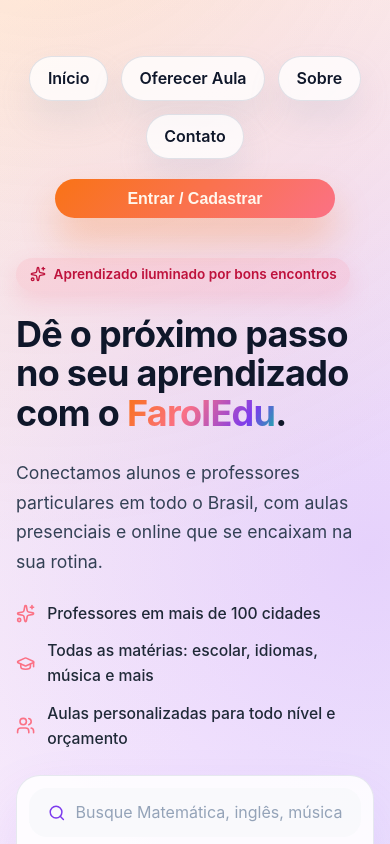
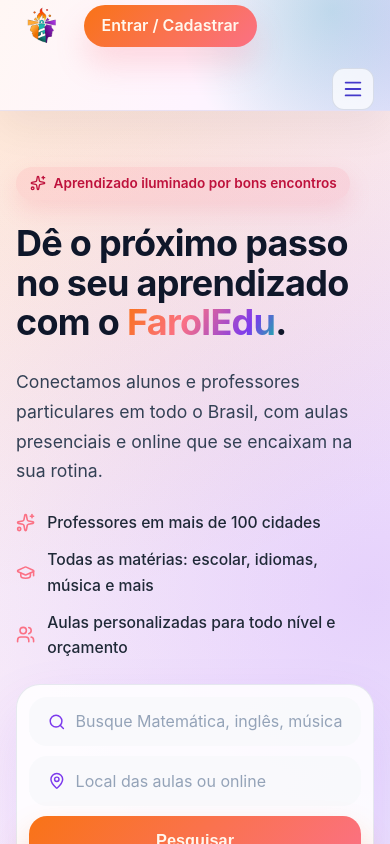
Before and after one commit to ZanonDeAndrade/farolEduApp, a React (Vite) app in the folder web/: page / in a window 390 px wide. Shown: the top 844 px of the page. Built offline with nearby package versions, Linux system fonts and the light colour scheme.

Commit message:
feat: ajuste header

```diff
--- a/web/src/App.tsx
+++ b/web/src/App.tsx
@@ -1,5 +1,6 @@
 import React from 'react';
 import { BrowserRouter as Router, Routes, Route } from 'react-router-dom';
+import Header from './components/Header/Header';
 import Hero from './components/Hero/Hero';
 import AboutSection from './components/AboutSection/AboutSection';
 import TeacherSection from './components/TeacherSection/TeacherSection';
@@ -24,6 +25,7 @@
   return (
     <Router>
       <div className="App">
+        <Header />
         <main>
           <Routes>
             <Route path="/" element={<HomePage />} />
--- a/web/src/components/Header/Header.css
+++ b/web/src/components/Header/Header.css
@@ -13,16 +13,18 @@
   display: flex;
   align-items: center;
   justify-content: space-between;
-  gap: clamp(var(--spacing-4), 4vw, var(--spacing-8));
-  min-height: 92px;
+  gap: clamp(1.5rem, 5vw, 3.5rem);
+  min-height: 82px;
   position: relative;
   z-index: 1;
 }
 
-.nav-brand {
+.nav-left {
   display: inline-flex;
   align-items: center;
-  gap: clamp(var(--spacing-3), 3vw, var(--spacing-5));
+  gap: clamp(1.2rem, 3vw, 2.5rem);
+  flex: 0 0 auto;
+  flex-wrap: nowrap;
 }
 
 .nav-toggle {
@@ -63,29 +65,36 @@
 }
 
 .logo-icon {
-  width: clamp(48px, 7vw, 72px);
-  height: clamp(48px, 7vw, 72px);
+  width: clamp(72px, 9vw, 112px);
+  height: clamp(72px, 9vw, 112px);
   display: block;
   object-fit: contain;
-}
-
-.nav-menu {
-  display: flex;
-  align-items: center;
-  gap: clamp(var(--spacing-4), 4vw, var(--spacing-7));
 }
 
 .nav-login {
   display: inline-flex;
   align-items: center;
+  justify-content: center;
+  padding: 0.55rem 1.4rem;
+  border-radius: 999px;
+  background: linear-gradient(135deg, #f97316, #fb7185);
+  color: #fff7ed;
+  font-weight: var(--font-weight-semibold);
   text-decoration: none;
+  box-shadow: 0 18px 30px rgba(251, 113, 133, 0.22);
+  transition: transform 0.2s ease, box-shadow 0.2s ease;
+}
+
+.nav-login:hover {
+  transform: translateY(-2px);
+  box-shadow: 0 24px 38px rgba(249, 115, 22, 0.28);
 }
 
 .nav-links {
   display: flex;
   align-items: center;
   list-style: none;
-  gap: clamp(var(--spacing-4), 4vw, var(--spacing-7));
+  gap: clamp(1.4rem, 4vw, 2.75rem);
   margin: 0;
   padding: 0;
 }
@@ -102,22 +111,6 @@
 .nav-link:hover {
   color: #7c3aed;
   background-color: rgba(124, 58, 237, 0.08);
-}
-
-.nav-login .btn.btn-yellow {
-  background: linear-gradient(135deg, #f97316, #fb7185);
-  color: #fff7ed;
-  border: none;
-  border-radius: 999px;
-  padding: calc(var(--spacing-2) + 4px) calc(var(--spacing-5) + 4px);
-  font-weight: var(--font-weight-semibold);
-  box-shadow: 0 18px 28px rgba(251, 113, 133, 0.28);
-  transition: transform 0.2s ease, box-shadow 0.2s ease;
-}
-
-.nav-login .btn.btn-yellow:hover {
-  transform: translateY(-2px);
-  box-shadow: 0 24px 34px rgba(249, 115, 22, 0.32);
 }
 
 .header::after {
@@ -144,14 +137,10 @@
   z-index: 0;
 }
 
-@media (max-width: 900px) {
+@media (max-width: 1024px) {
   .nav {
-    min-height: 84px;
-    gap: var(--spacing-3);
-  }
-
-  .nav-links {
-    gap: var(--spacing-3);
+    min-height: 76px;
+    gap: clamp(1rem, 4vw, 2rem);
   }
 
   .header::before {
@@ -161,59 +150,58 @@
   }
 }
 
-@media (max-width: 820px) {
+@media (max-width: 860px) {
+  .nav {
+    flex-wrap: wrap;
+    align-items: flex-start;
+    gap: 1rem;
+  }
+
+  .nav-left {
+    flex: 1 1 100%;
+    justify-content: flex-start;
+    gap: 1rem;
+  }
+
   .nav-toggle {
     display: inline-flex;
+    margin-left: auto;
   }
 
-  .nav {
-    align-items: center;
-  }
-
-  .nav-menu {
+  .nav-links {
     position: absolute;
-    top: calc(100% - 8px);
+    top: calc(100% - 6px);
     left: 0;
     right: 0;
     display: flex;
     flex-direction: column;
-    padding: 1.4rem clamp(1.25rem, 5vw, 2rem) 1.8rem;
-    gap: 1.25rem;
+    padding: 1.35rem clamp(1.2rem, 6vw, 1.8rem) 1.65rem;
+    gap: 0.9rem;
     background: rgba(255, 255, 255, 0.96);
     border: 1px solid rgba(148, 163, 184, 0.25);
     border-radius: 22px;
     box-shadow: 0 30px 54px rgba(15, 23, 42, 0.18);
-    transform: translateY(-12px);
+    transform: translateY(-14px);
     opacity: 0;
     pointer-events: none;
     transition: opacity 0.2s ease, transform 0.2s ease;
     z-index: 10;
   }
 
-  .nav-menu.is-open {
+  .nav-links.is-open {
     opacity: 1;
-    transform: translateY(12px);
+    transform: translateY(8px);
     pointer-events: auto;
-  }
-
-  .nav-links {
-    flex-direction: column;
-    align-items: stretch;
-    gap: 0.75rem;
   }
 
   .nav-link {
     display: inline-flex;
     justify-content: center;
+    padding: 0.75rem 1rem;
   }
 
   .nav-login {
-    display: block;
-  }
-
-  .nav-login .btn.btn-yellow {
-    width: 100%;
-    padding: var(--spacing-3) 0;
+    padding: 0.5rem 1.1rem;
   }
 
   .header::before {
@@ -225,11 +213,6 @@
 }
 
 @media (max-width: 520px) {
-  .nav-menu {
-    border-radius: 18px;
-    padding: 1.1rem clamp(1rem, 6vw, 1.4rem) 1.5rem;
-  }
-
   .logo-icon {
     width: 52px;
     height: 52px;
--- a/web/src/components/Header/Header.tsx
+++ b/web/src/components/Header/Header.tsx
@@ -20,11 +20,16 @@
   return (
     <header className="header">
       <div className="container">
-        <nav className="nav">
-          <div className="nav-brand">
+        <nav className="nav" aria-label="Navegação principal">
+          <div className="nav-left">
             <Link to="/" className="logo" aria-label="FarolEdu" onClick={closeMenu}>
               <img src={LogoImage} alt="FarolEdu" className="logo-icon" />
             </Link>
+
+            <Link to="/login" className="nav-login" onClick={closeMenu}>
+              Entrar / Cadastrar
+            </Link>
+          </div>
 
           <button
             type="button"
@@ -36,10 +41,8 @@
           >
             {isMenuOpen ? <X /> : <Menu />}
           </button>
-          </div>
 
-          <div className={`nav-menu ${isMenuOpen ? 'is-open' : ''}`} id="primary-navigation">
-            <ul className="nav-links">
+          <ul className={`nav-links ${isMenuOpen ? 'is-open' : ''}`} id="primary-navigation">
             {NAV_ITEMS.map(item => (
               <li key={item.href}>
                 <a href={item.href} className="nav-link" onClick={closeMenu}>
@@ -48,13 +51,6 @@
               </li>
             ))}
           </ul>
-
-            <Link to="/login" className="nav-login" onClick={closeMenu}>
-              <button className="btn btn-yellow" type="button">
-                Entrar / Cadastrar
-              </button>
-            </Link>
-          </div>
         </nav>
       </div>
     </header>
--- a/web/src/components/Hero/Hero.css
+++ b/web/src/components/Hero/Hero.css
@@ -18,69 +18,6 @@
 .hero .container {
   position: relative;
   z-index: 1;
-}
-
-.hero-navigation {
-  display: flex;
-  align-items: center;
-  justify-content: center;
-  gap: clamp(1.5rem, 5vw, 2.75rem);
-  margin-bottom: clamp(2.5rem, 7vw, 4rem);
-  flex-wrap: wrap;
-}
-
-.hero-nav-links {
-  display: flex;
-  align-items: center;
-  justify-content: center;
-  gap: clamp(1.1rem, 4vw, 2rem);
-  list-style: none;
-  padding: 0;
-  margin: 0;
-}
-
-.hero-nav-link {
-  display: inline-flex;
-  align-items: center;
-  justify-content: center;
-  padding: 0.55rem 1.35rem;
-  border-radius: 999px;
-  text-decoration: none;
-  font-weight: 600;
-  color: #0f172a;
-  background: rgba(255, 255, 255, 0.78);
-  border: 1px solid rgba(148, 163, 184, 0.28);
-  box-shadow: 0 18px 32px rgba(148, 163, 184, 0.16);
-  transition: background-color 0.2s ease, color 0.2s ease, box-shadow 0.2s ease;
-}
-
-.hero-nav-link:hover {
-  color: #7c3aed;
-  background: rgba(124, 58, 237, 0.12);
-  box-shadow: 0 22px 38px rgba(124, 58, 237, 0.22);
-}
-
-.hero-nav-login {
-  display: inline-flex;
-  text-decoration: none;
-}
-
-.hero-nav-login button {
-  border: none;
-  border-radius: 999px;
-  padding: 0.65rem 1.75rem;
-  font-weight: 600;
-  font-size: 1rem;
-  cursor: pointer;
-  color: #fff7ed;
-  background: linear-gradient(135deg, #f97316, #fb7185);
-  box-shadow: 0 22px 36px rgba(249, 115, 22, 0.28);
-  transition: transform 0.2s ease, box-shadow 0.2s ease;
-}
-
-.hero-nav-login button:hover {
-  transform: translateY(-2px);
-  box-shadow: 0 28px 44px rgba(249, 115, 22, 0.32);
 }
 
 .hero-shell {
@@ -322,29 +259,6 @@
     padding: clamp(3.5rem, 12vw, 5rem) 0;
   }
 
-  .hero-navigation {
-    flex-direction: column;
-    gap: 1.25rem;
-  }
-
-  .hero-nav-links {
-    flex-wrap: wrap;
-    gap: 0.8rem;
-  }
-
-  .hero-nav-link {
-    padding: 0.55rem 1.1rem;
-  }
-
-  .hero-nav-login {
-    width: 100%;
-    justify-content: center;
-  }
-
-  .hero-nav-login button {
-    width: min(100%, 280px);
-  }
-
   .hero-search {
     flex-direction: column;
     align-items: stretch;
@@ -392,10 +306,6 @@
     font-size: 0.85rem;
   }
 
-  .hero-nav-link {
-    width: 100%;
-  }
-
   .hero-title {
     font-size: 2.25rem;
   }
--- a/web/src/components/Hero/Hero.tsx
+++ b/web/src/components/Hero/Hero.tsx
@@ -1,16 +1,7 @@
 import React, { useState } from 'react';
-import { Link } from 'react-router-dom';
 import { Search, MapPin, Sparkles, GraduationCap, Users, Wifi } from 'lucide-react';
 import './Hero.css';
 import FarolImage from '../../assets/ImagemFarol.png';
-
-const NAV_ITEMS = [
-  { label: 'Início', href: '#inicio' },
-  { label: 'Oferecer Aula', href: '#oferecer-aula' },
-  { label: 'Sobre', href: '#sobre' },
-  { label: 'Contato', href: '#contato' },
-];
-
 
 const Hero: React.FC = () => {
   const [formData, setFormData] = useState({ subject: '', location: '' });
@@ -32,22 +23,6 @@
   return (
     <section className="hero" id="inicio">
       <div className="container">
-        <nav className="hero-navigation" aria-label="Navegação principal">
-          <ul className="hero-nav-links">
-            {NAV_ITEMS.map(item => (
-              <li key={item.href}>
-                <a className="hero-nav-link" href={item.href}>
-                  {item.label}
-                </a>
-              </li>
-            ))}
-          </ul>
-
-          <Link to="/login" className="hero-nav-login">
-            <button type="button">Entrar / Cadastrar</button>
-          </Link>
-        </nav>
-
         <div className="hero-shell">
           <div className="hero-info">
             <span className="hero-eyebrow">
```
Lines whose indentation alone changed are shown as unchanged.
